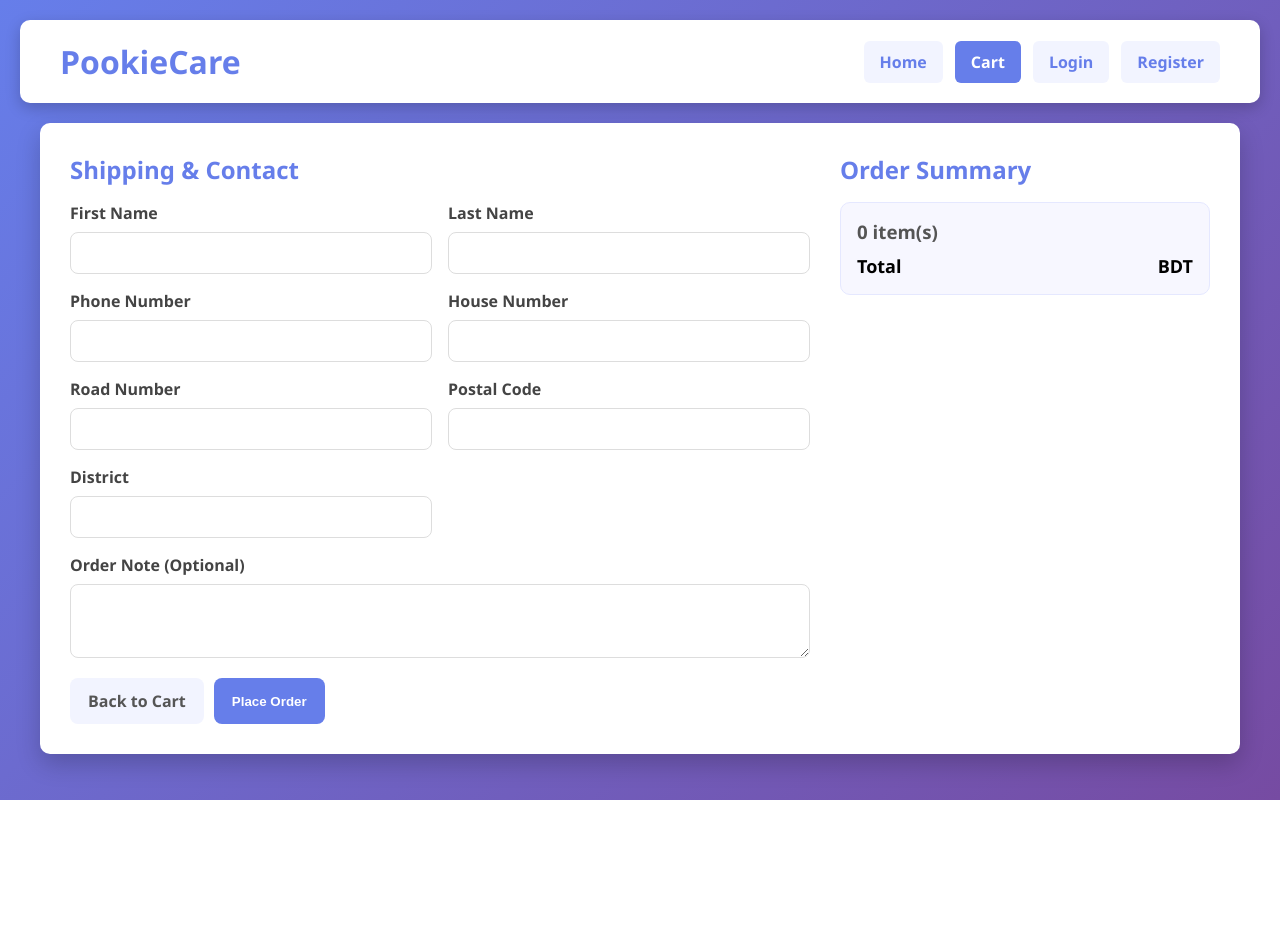
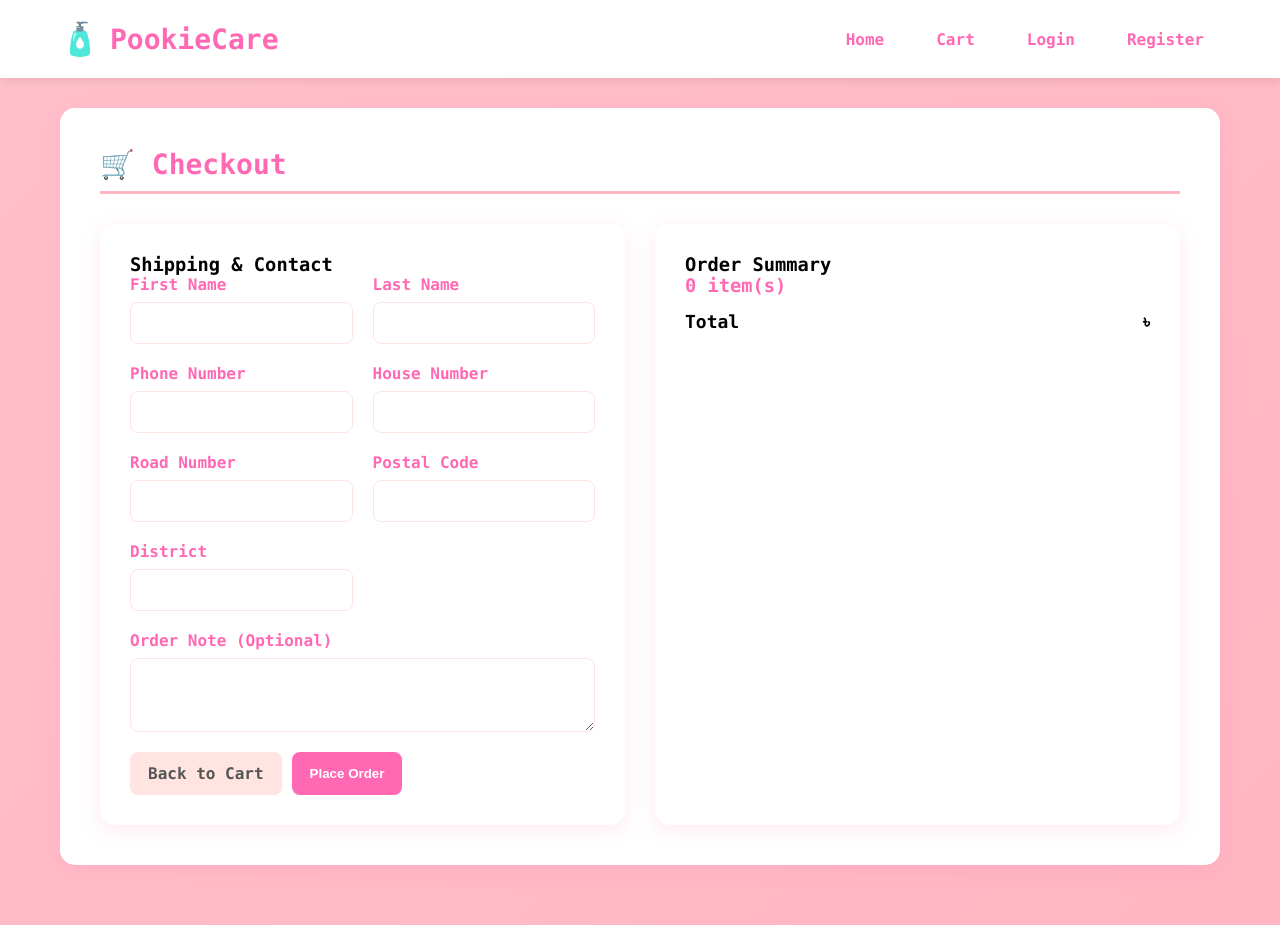
Before and after one commit to rysahona12/pookiecare, a Django app: template products/templates/products/checkout.html in a window 1280 px wide. Before the commit the page ends 800 px from the top, so only its background shows below. Run offline with Django 5.2, Linux system fonts and the light colour scheme; the template is opened without the code that fills it: values that come from a table or form of the project are taken from there, others are empty.

Commit message:
Editted checkout.html CSS in order to match with home in main repository.

```diff
--- a/products/templates/products/checkout.html
+++ b/products/templates/products/checkout.html
@@ -7,102 +7,135 @@
     <style>
         * { margin: 0; padding: 0; box-sizing: border-box; }
         body {
-            font-family: 'Segoe UI', Tahoma, Geneva, Verdana, sans-serif;
-            background: linear-gradient(135deg, #667eea 0%, #764ba2 100%);
+            font-family: 'Consolas', 'Courier New', monospace;
+            background: linear-gradient(135deg, #ffc0cb 0%, #ffb6c1 100%);
             min-height: 100vh;
-            padding: 20px;
         }
-        .header {
+        .navbar {
             background: white;
-            padding: 20px 40px;
-            border-radius: 10px;
-            box-shadow: 0 5px 15px rgba(0,0,0,0.2);
-            margin-bottom: 20px;
+            padding: 20px 60px;
+            box-shadow: 0 2px 10px rgba(0,0,0,0.1);
             display: flex;
             justify-content: space-between;
             align-items: center;
-            flex-wrap: wrap;
+            position: sticky;
+            top: 0;
+            z-index: 1000;
+        }
+        .navbar-brand {
+            display: flex;
+            align-items: center;
             gap: 10px;
+            text-decoration: none;
         }
-        .header h1 { color: #667eea; font-size: 32px; }
-        .header-links { display: flex; gap: 12px; flex-wrap: wrap; align-items: center; }
-        .header-links a {
-            color: #667eea;
+        .navbar-brand h1 {
+            color: #ff69b4;
+            font-size: 28px;
+            margin: 0;
+            font-weight: bold;
+        }
+        .navbar-links {
+            display: flex;
+            gap: 20px;
+            align-items: center;
+        }
+        .navbar-links a {
+            color: #ff69b4;
             text-decoration: none;
-            padding: 10px 16px;
-            border-radius: 6px;
-            transition: background 0.3s, color 0.3s;
-            background: #f2f4ff;
+            padding: 8px 16px;
+            border-radius: 5px;
+            transition: all 0.3s;
+            font-size: 16px;
             font-weight: 600;
         }
-        .header-links a:hover { background: #e0e5ff; }
-        .header-links .cart-link { background: #667eea; color: #fff; }
-        .header-links .cart-link:hover { background: #5568d3; }
-
-        .messages { max-width: 1200px; margin: 0 auto 15px auto; }
-        .message {
+        .navbar-links a:hover {
+            background: #ffe4e1;
+            transform: translateY(-2px);
+        }
+        .content-wrapper {
+            padding: 30px 60px;
+        }
+        .section {
+            background: white;
+            padding: 40px;
+            border-radius: 15px;
+            box-shadow: 0 5px 20px rgba(255, 105, 180, 0.15);
+            margin-bottom: 30px;
+        }
+        .section h2 {
+            color: #ff69b4;
+            margin-bottom: 30px;
+            font-size: 28px;
+            font-weight: bold;
+            border-bottom: 3px solid #ffb6c1;
+            padding-bottom: 10px;
+        }
+        .checkout-container {
+            display: flex;
+            gap: 30px;
+            flex-wrap: wrap;
+        }
+        .checkout-form, .order-summary {
             background: #fff;
-            padding: 12px 16px;
-            border-radius: 8px;
-            margin-bottom: 8px;
-            box-shadow: 0 2px 6px rgba(0,0,0,0.1);
-            color: #333;
+            border-radius: 15px;
+            padding: 30px;
+            box-shadow: 0 5px 20px rgba(255, 105, 180, 0.15);
+            flex: 1 1 400px;
         }
-
-        .container {
-            background: white;
-            padding: 30px;
-            border-radius: 10px;
-            box-shadow: 0 10px 25px rgba(0,0,0,0.2);
-            max-width: 1200px;
-            margin: 0 auto;
+        .form-grid {
             display: grid;
-            grid-template-columns: 2fr 1fr;
-            gap: 30px;
+            grid-template-columns: repeat(2, 1fr);
+            gap: 20px;
         }
-        .section-title { color: #667eea; margin-bottom: 16px; }
-        .form-grid { display: grid; grid-template-columns: repeat(2, minmax(0, 1fr)); gap: 16px; }
         .form-group { display: flex; flex-direction: column; gap: 8px; }
-        label { font-weight: 600; color: #444; }
+        label { font-weight: 700; color: #ff69b4; }
         input, textarea {
             padding: 12px;
-            border: 1px solid #ddd;
+            border: 1px solid #ffe4e1;
             border-radius: 8px;
             font-size: 14px;
         }
         textarea { resize: vertical; }
-        .summary-card {
-            background: #f7f7ff;
-            border: 1px solid #e5e8ff;
-            padding: 16px;
-            border-radius: 10px;
+        .checkout-actions {
+            margin-top: 20px;
+            display: flex;
+            gap: 10px;
+            flex-wrap: wrap;
         }
-        .summary-card h3 { margin-bottom: 10px; color: #555; }
+        .btn {
+            padding: 12px 18px;
+            border: none;
+            border-radius: 8px;
+            cursor: pointer;
+            font-weight: 700;
+            text-decoration: none;
+        }
+        .btn-primary { background: #ff69b4; color: #fff; }
+        .btn-primary:hover { background: #ff4c9b; }
+        .btn-ghost { background: #ffe4e1; color: #555; display: inline-block; }
+        .summary-card h3 { margin-bottom: 15px; color: #ff69b4; }
         .summary-item { display: flex; justify-content: space-between; margin-bottom: 8px; color: #444; }
         .summary-total { display: flex; justify-content: space-between; font-weight: 700; font-size: 18px; margin-top: 10px; }
-        .checkout-actions { margin-top: 20px; display: flex; gap: 10px; flex-wrap: wrap; }
-        .btn { padding: 12px 18px; border: none; border-radius: 8px; cursor: pointer; font-weight: 700; }
-        .btn-primary { background: #667eea; color: #fff; }
-        .btn-primary:hover { background: #5568d3; }
-        .btn-ghost { background: #f2f4ff; color: #555; text-decoration: none; display: inline-block; }
 
         @media (max-width: 900px) {
-            .container { grid-template-columns: 1fr; }
+            .checkout-container { flex-direction: column; }
+            .form-grid { grid-template-columns: 1fr; }
         }
         @media (max-width: 600px) {
-            .form-grid { grid-template-columns: 1fr; }
-            .header { flex-direction: column; align-items: flex-start; }
+            .navbar { flex-direction: column; gap: 15px; padding: 15px 20px; }
+            .navbar-links { flex-wrap: wrap; justify-content: center; gap: 10px; }
         }
     </style>
 </head>
 <body>
-    <div class="header">
-        <a href="{% url 'products:home' %}" style="text-decoration: none;">
+    <nav class="navbar">
+        <a href="{% url 'products:home' %}" class="navbar-brand">
+            <span style="font-size: 32px;">🧴</span>
             <h1>PookieCare</h1>
         </a>
-        <div class="header-links">
+        <div class="navbar-links">
             <a href="{% url 'products:home' %}">Home</a>
-            <a href="{% url 'products:cart' %}" class="cart-link">Cart</a>
+            <a href="{% url 'products:cart' %}">Cart</a>
             {% if user.is_authenticated %}
                 <a href="{% url 'user:profile' %}">Profile</a>
                 {% if user.is_staff %}
@@ -114,19 +147,14 @@
                 <a href="{% url 'user:register' %}">Register</a>
             {% endif %}
         </div>
-    </div>
+    </nav>
 
-    {% if messages %}
-    <div class="messages">
-        {% for message in messages %}
-            <div class="message">{{ message }}</div>
-        {% endfor %}
-    </div>
-    {% endif %}
-
-    <div class="container">
-        <div>
-            <h2 class="section-title">Shipping & Contact</h2>
+    <div class="content-wrapper">
+        <div class="section">
+            <h2>🛒 Checkout</h2>
+            <div class="checkout-container">
+                <div class="checkout-form">
+                    <h3>Shipping & Contact</h3>
                     <form method="post">
                         {% csrf_token %}
                         <div class="form-grid">
@@ -170,19 +198,21 @@
                     </form>
                 </div>
 
-        <div>
-            <h2 class="section-title">Order Summary</h2>
+                <div class="order-summary">
+                    <h3>Order Summary</h3>
                     <div class="summary-card">
                         <h3>{{ items|length }} item(s)</h3>
                         {% for item in items %}
                             <div class="summary-item">
                                 <div>{{ item.product.product_name }} × {{ item.quantity }}</div>
-                        <div>BDT {{ item.get_subtotal|floatformat:2 }}</div>
+                                <div>৳ {{ item.get_subtotal|floatformat:2 }}</div>
                             </div>
                         {% endfor %}
                         <div class="summary-total">
                             <div>Total</div>
-                    <div>BDT {{ total_price|floatformat:2 }}</div>
+                            <div>৳ {{ total_price|floatformat:2 }}</div>
+                        </div>
+                    </div>
                 </div>
             </div>
         </div>
```
Lines whose indentation alone changed are shown as unchanged.
